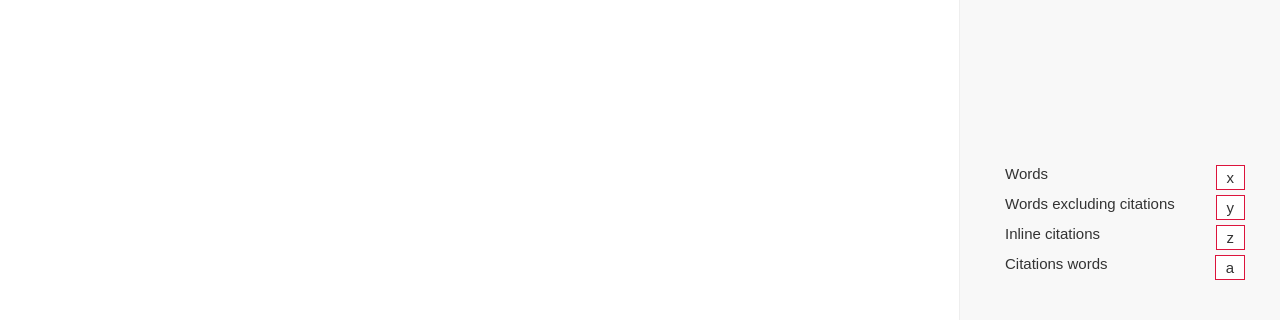
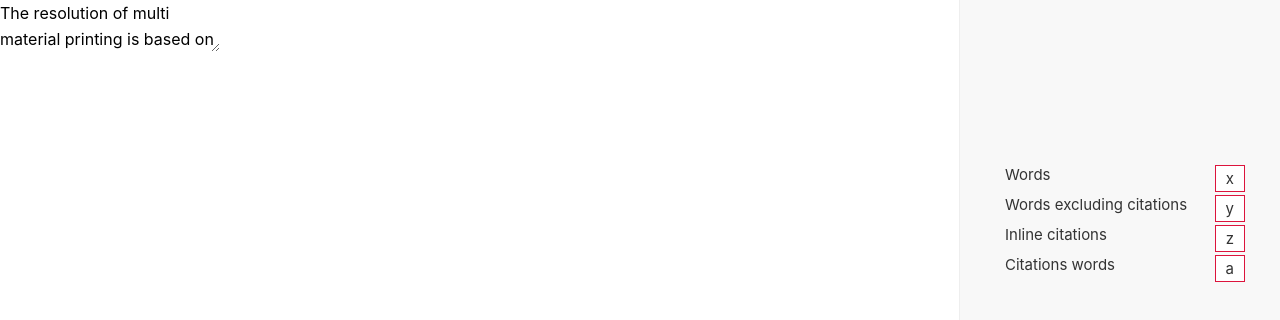
Before and after one commit to Thymo/intextcounter, a React (Create React App) app: page / in a window 1280 px wide. Shown: the top 320 px of the page. Built offline with nearby package versions, Linux system fonts and the light colour scheme.

Commit message:
Added text highlighting based on inline citation regex

```diff
--- a/package.json
+++ b/package.json
@@ -3,8 +3,10 @@
   "version": "0.1.0",
   "private": true,
   "dependencies": {
+    "lodash": "^4.17.10",
     "react": "^16.3.2",
     "react-dom": "^16.3.2",
+    "react-highlighted-textarea": "^0.0.2",
     "react-scripts": "1.1.4",
     "styled-components": "^3.2.6"
   },
--- a/src/App.js
+++ b/src/App.js
@@ -3,6 +3,7 @@ import logo from './logo.svg';
 import './App.css';
 
 import styled from 'styled-components';
+import TextAreaHighlight from './ReactTextareaHighlight';
 
 const Wrapper = styled.div`
   height: 100vh;
@@ -12,18 +13,18 @@ const Wrapper = styled.div`
 `;
 
 const Main = styled.div`
-  Flex: 4;
+  flex: 4;
 `;
 
 const SideBar = styled.div`
-  Flex: 1;
+  flex: 1;
   max-width: 400px;
   min-width: 250px;
-  background-color: #F8F8F8;
-  border-left: 1px solid #EEE;
+  background-color: #f8f8f8;
+  border-left: 1px solid #eee;
   padding: 160px 30px 0px 40px;
 
-  @media(max-width: 600px){
+  @media (max-width: 600px) {
     width: 100%;
     max-width: 100%;
   }
@@ -37,24 +38,32 @@ const Row = styled.div`
 const Label = styled.span`
   float: left;
   margin-right: 20px;
-
 `;
 
 const Value = styled.span`
   background: white;
   padding: 3px 10px;
-  border: 1px solid #DC143C;
+  border: 1px solid #dc143c;
   float: right;
 `;
 
+const TextArea = styled(TextAreaHighlight)`
+  width: 960px;
+`;
 
+const isCitation = () => /\([^)]*?, \d{4}\)/gm;
 
 class App extends Component {
   render() {
     return (
       <Wrapper>
         <Main>
-
+          <TextAreaHighlight
+            value="The resolution of multi material printing is based on the printing technology a printer uses. Filament Deposition Modeling for instance has a resolution limit of around 20 micrometers whilst stereolithography has a resolution limit of only a couple micrometers (Jin et al., 2009; Sun et al, 2005). The largest resolution has fundamentally no limit but in practice itis a few centimeters. Materials pose a limit, too, as their flexibility and melting temperature completely determine the printability of an object. (Campbell et al., 2011). Multi-material printing can be used in different ways (i.e. clinical, electronic and industrial), though it will not be practical to all applications (University of Nottingham, 2017). For example,  even though food can be printed, it remains cheaper to cook it  (Chu, 2017).
+            3D-Functional Material Printing"
+            className="censor"
+            highlight={isCitation}
+          />
         </Main>
         <SideBar>
           <Row>
--- /dev/null
+++ b/src/ReactTextareaHighlight.js
@@ -0,0 +1,169 @@
+import React, { Component } from 'react';
+import PropTypes from 'prop-types';
+import { includes } from 'lodash';
+
+const pick = (object, keys) =>
+  keys.reduce((memo, key) => {
+    // eslint-disable-next-line no-param-reassign
+    memo[key] = object[key];
+    return memo;
+  }, {});
+
+const omit = (object, excludedKeys) =>
+  pick(object, Object.keys(object).filter(key => !includes(excludedKeys, key)));
+
+class TextAreaHighlight extends Component {
+  constructor(props) {
+    super(props);
+    this.state = {
+      value: props.value
+    };
+    this._handleInputChange = this._handleInputChange.bind(this);
+    this._handleScroll = this._handleScroll.bind(this);
+    this._handleRegexHighlight = this._handleRegexHighlight.bind(this);
+    this._handleArrayHighlight = this._handleArrayHighlight.bind(this);
+  }
+
+  componentWillReceiveProps(nextProps) {
+    if (nextProps.value !== this.state.value) {
+      this.setState({ value: nextProps.value });
+      this.backdrop.scrollTop = this.textarea.scrollTop;
+    }
+  }
+  _handleInputChange(event) {
+    const { onChange } = this.props;
+    this.setState({ value: event.target.value });
+    return onChange(event);
+  }
+
+  _handleScroll(event) {
+    const { onScroll } = this.props;
+    const scrollTop = event.target.scrollTop;
+    this.backdrop.scrollTop = scrollTop;
+    return onScroll(event);
+  }
+
+  _handleRegexHighlight(input, payload) {
+    const OPEN_MARK = `<${this.props.wrapIn}>`;
+    const CLOSE_MARK = `</${this.props.wrapIn}>`;
+    return input.replace(payload, `${OPEN_MARK}$&${CLOSE_MARK}`);
+  }
+
+  _handleArrayHighlight(input, payload) {
+    let offset = 0;
+    const wrapIn = this.props.wrapIn;
+    const OPEN_MARK = `<${wrapIn}>`;
+    const CLOSE_MARK = `</${wrapIn}>`;
+
+    payload.forEach(function(element) {
+      // insert open tag
+      const open = element[0] + offset;
+
+      if (element[2]) {
+        const OPEN_MARK_WITH_CLASS = `<${wrapIn} class=${element[2]}>`;
+        // eslint-disable-next-line no-param-reassign
+        input = input.slice(0, open) + OPEN_MARK_WITH_CLASS + input.slice(open);
+        offset += OPEN_MARK_WITH_CLASS.length;
+      } else {
+        // eslint-disable-next-line no-param-reassign
+        input = input.slice(0, open) + OPEN_MARK + input.slice(open);
+        offset += OPEN_MARK.length;
+      }
+
+      // insert close tag
+      const close = element[1] + offset;
+
+      // eslint-disable-next-line no-param-reassign
+      input = input.slice(0, close) + CLOSE_MARK + input.slice(close);
+      offset += CLOSE_MARK.length;
+    }, this);
+    return input;
+  }
+
+  getHighlights() {
+    const CLOSE_MARK = `</${this.props.wrapIn}>`;
+
+    // escape HTML
+    let highlightedMarkup = this.state.value
+      .replace(/&/g, '&amp;')
+      .replace(/</g, '&lt;')
+      .replace(/>/g, '&gt;');
+
+    const payload = this.props.highlight(highlightedMarkup);
+
+    if (payload) {
+      switch (payload.constructor.name) {
+        case 'Array':
+          highlightedMarkup = this._handleArrayHighlight(
+            highlightedMarkup,
+            payload
+          );
+          break;
+        case 'RegExp':
+          highlightedMarkup = this._handleRegexHighlight(
+            highlightedMarkup,
+            payload
+          );
+          break;
+        default:
+          throw new TypeError('props.highlight did not return RegExp or Array');
+      }
+    }
+
+    // this keeps scrolling aligned when input ends with a newline
+    highlightedMarkup = highlightedMarkup.replace(
+      new RegExp(`\\n(${CLOSE_MARK})?$`),
+      '\n\n$1'
+    );
+
+    return highlightedMarkup;
+  }
+
+  render() {
+    const defaultClass = 'rth-container';
+    const className = this.props.className
+      ? [this.props.className, defaultClass].join(' ')
+      : defaultClass;
+    return (
+      <div className={className}>
+        <div
+          className="rth-backdrop"
+          ref={backdrop => (this.backdrop = backdrop)}
+        >
+          <div
+            className="rth-highlights rth-content"
+            dangerouslySetInnerHTML={{ __html: this.getHighlights() }}
+          />
+        </div>
+        <textarea
+          data-gramm
+          ref={textarea => (this.textarea = textarea)}
+          {...omit(this.props, ['highlight', 'wrapIn', 'value'])}
+          className="rth-input rth-content"
+          onChange={this._handleInputChange}
+          onScroll={this._handleScroll}
+          value={this.state.value}
+        />
+      </div>
+    );
+  }
+}
+
+TextAreaHighlight.propTypes = {
+  value: PropTypes.string,
+  className: PropTypes.string,
+  highlight: PropTypes.func,
+  wrapIn: PropTypes.string,
+  onChange: PropTypes.func,
+  onScroll: PropTypes.func
+};
+
+TextAreaHighlight.defaultProps = {
+  value: '',
+  highlight: () => [],
+  wrapIn: 'mark',
+  onChange: () => {},
+  onScroll: () => {}
+};
+
+export default TextAreaHighlight;
--- a/src/index.css
+++ b/src/index.css
@@ -1,5 +1,63 @@
+* {
+  -webkit-font-smoothing: antialiased;
+}
+
 body {
   margin: 0;
   padding: 0;
-  font-family: sans-serif;
+  font-family: -apple-system, BlinkMacSystemFont, Segoe UI, Roboto,
+    Helvetica Neue, Helvetica, Arial, sans-serif;
 }
+
+.rth-container {
+  display: inline-block;
+  position: relative;
+  overflow: hidden !important;
+  -webkit-text-size-adjust: none !important;
+  background: white;
+}
+
+.rth-backdrop {
+  position: absolute !important;
+  top: 0 !important;
+  right: -99px !important;
+  bottom: 0 !important;
+  left: 0 !important;
+  padding-right: 99px !important;
+  overflow-x: hidden !important;
+  overflow-y: auto !important;
+}
+
+.rth-highlights {
+  width: auto !important;
+  height: auto !important;
+  border-color: transparent !important;
+  white-space: pre-wrap !important;
+  word-wrap: break-word !important;
+  color: transparent !important;
+  overflow: hidden !important;
+}
+
+.rth-input {
+  display: block !important;
+  position: relative !important;
+  margin: 0;
+  padding: 0;
+  border-radius: 0;
+  font: inherit;
+  overflow-x: hidden !important;
+  overflow-y: auto !important;
+  outline: none;
+}
+
+.rth-content {
+  line-height: 26px;
+  font-size: 16px;
+  font-weight: 400;
+  border: none;
+  background: none transparent !important;
+}
+
+.rth-content mark {
+  background-color: #c84243;
+}
```
Also changed, not shown: 1 other file (tests, documents, lock files or other folders).
